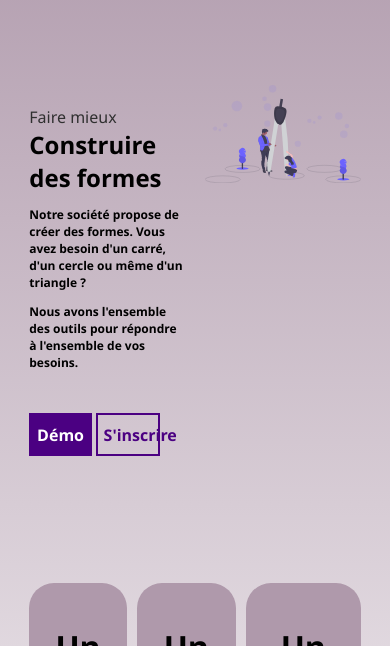
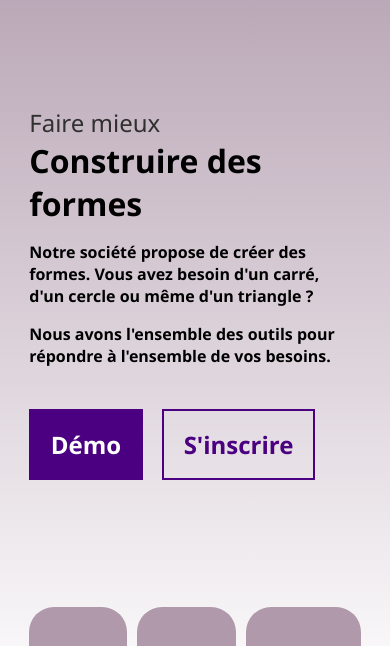
Before and after one commit to xKesvaL/ITW-TP2, a plain HTML site: page index.html in a window 390 px wide. Shown: the part 128-774 px from the top of the page. Drawn offline with Linux system fonts and the light colour scheme.

Commit message:
Transition to a responsive design
- Also redone the background

```diff
--- a/index.html
+++ b/index.html
@@ -8,6 +8,7 @@
     <link rel="stylesheet" href="styles/style.css" />
   </head>
   <body id="body" class="preload" onload="load()">
+    <div class="background"></div>
     <div class="main">
       <!-- ------ -->
       <!-- Header -->
--- a/styles/style.css
+++ b/styles/style.css
@@ -13,7 +13,14 @@ html {
 body {
   margin: 0;
   font-family: "Segoe UI", Tahoma, Geneva, Verdana, sans-serif;
+}
+
+.background {
   background: linear-gradient(180deg, rgb(175, 153, 171), white);
+  min-height: 100vh;
+  min-width: 100vw;
+  z-index: -1;
+  position: absolute;
 }
 
 .preload * {
@@ -260,6 +267,42 @@ a {
   }
 }
 
+@media screen and (max-width: 600px) {
+  .homeImg {
+    display: none;
+  }
+
+  .homeTxt {
+    max-width: 80vw;
+  }
+
+  .buttons {
+    gap: 5vw;
+  }
+
+  .button {
+    padding: 2vh 5vw;
+    font-size: 1.5em;
+    max-width: 30vw;
+  }
+
+  .homeTxt {
+    max-width: 80vw;
+  }
+
+  .homeTxt > h2 {
+    font-size: 2em;
+  }
+
+  .homeTxt > h3 {
+    font-size: 1.5em;
+  }
+
+  .homeTxt > p {
+    font-size: 1em;
+  }
+}
+
 .cards {
   display: flex;
   justify-content: space-between;
```
